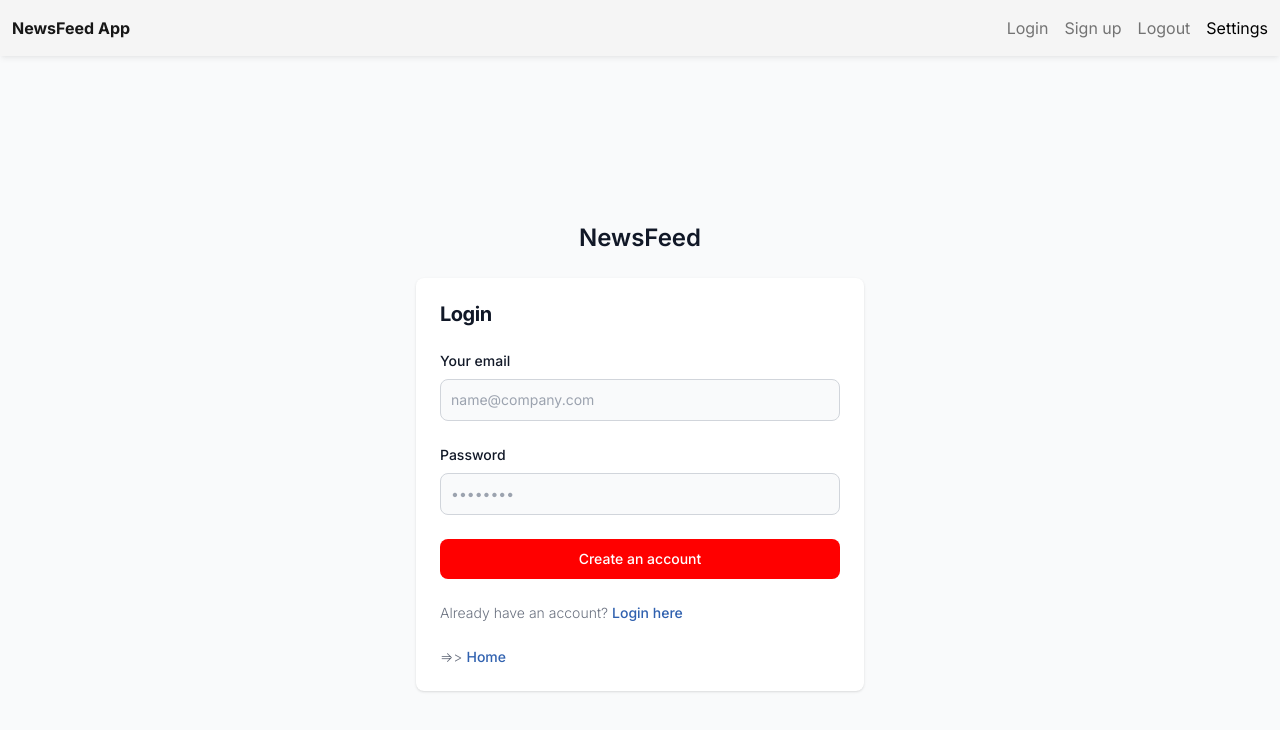
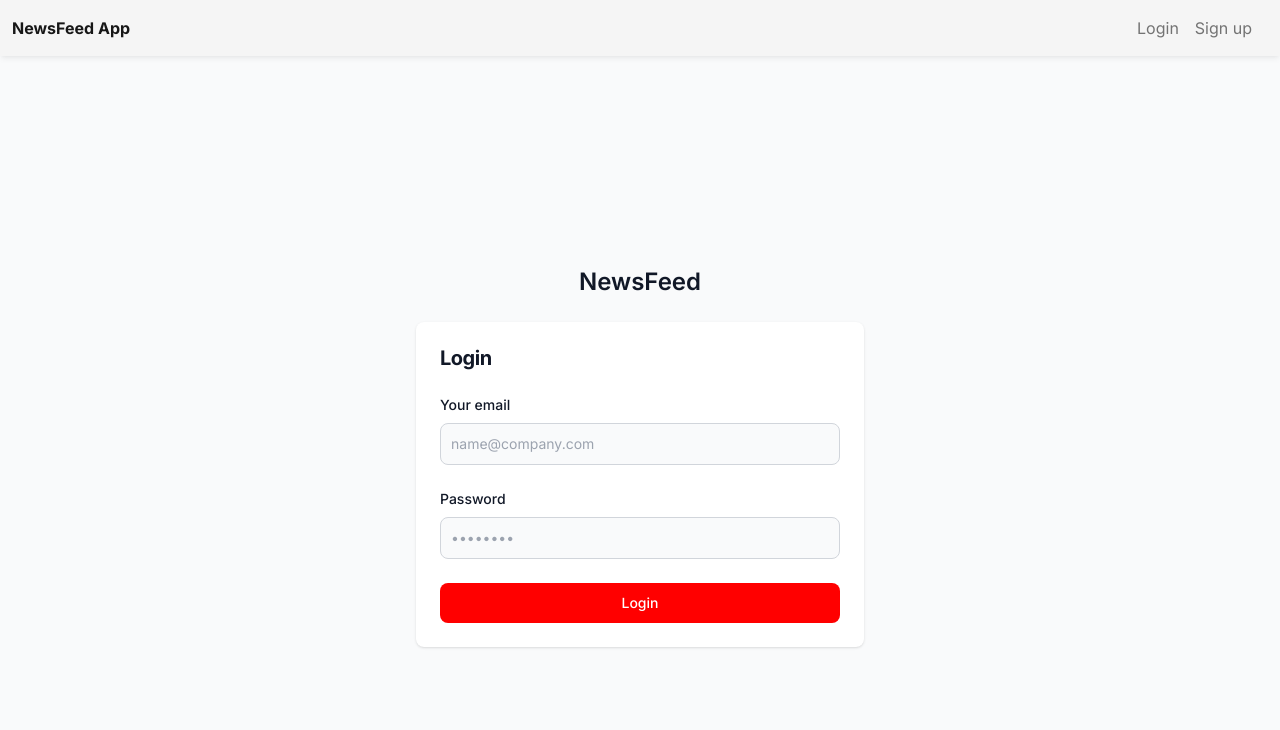
Before and after one commit to omept/news-app-frontend, a Next.js app in the folder nextjs/: page /login in a window 1280 px wide. Shown: the top 730 px of the page. Built offline with nearby package versions, Linux system fonts and the light colour scheme.

Commit message:
implemented login

```diff
--- a/nextjs/package.json
+++ b/nextjs/package.json
@@ -10,6 +10,7 @@
   },
   "dependencies": {
     "autoprefixer": "10.4.14",
+    "axios": "^1.4.0",
     "eslint": "8.42.0",
     "eslint-config-next": "13.4.4",
     "next": "13.4.4",
--- /dev/null
+++ b/nextjs/src/app/_appBackendApi/appBackendApi.js
@@ -0,0 +1,5 @@
+import axios from "axios";
+
+export function log(args) {
+  console.log(args);
+}
--- /dev/null
+++ b/nextjs/src/app/_contexts/authContext.js
@@ -0,0 +1,4 @@
+import { createContext } from 'react';
+
+export const AuthContext = createContext(null);
+export const AuthDispatchContext = createContext(null);
--- /dev/null
+++ b/nextjs/src/app/_reducers/authReducer.js
@@ -0,0 +1,53 @@
+import axios from "axios";
+import { log } from "../_appBackendApi/appBackendApi";
+
+export async function authReducer(authState, action) {
+  const baseUrl = process.env.NEXT_PUBLIC_BACKEND_API;
+
+  switch (action.type) {
+    case "login": {
+      let message = "Login successful";
+      let user = {};
+      let ok = true;
+      let token = {};
+      const res = await axios
+        .post(`${baseUrl}/auth/login`, {
+          email: action.payload.email,
+          password: action.payload.password,
+        })
+        .catch((err) => {
+          message = "Invalid credentials";
+          ok = false;
+        });
+
+      if (res && res.data && res.data.data) {
+        user = res.data.data.user;
+        token = res.data.data.access_token;
+      }
+
+      const data = {
+        message,
+        user: { ...user },
+        token: token,
+        ok,
+      };
+      return data;
+    }
+
+    case "sign-up": {
+      return tasks.map((t) => {
+        if (t.id === action.task.id) {
+          return action.task;
+        } else {
+          return t;
+        }
+      });
+    }
+    case "deleted": {
+      return tasks.filter((t) => t.id !== action.id);
+    }
+    default: {
+      throw Error("Unknown action: " + action.type);
+    }
+  }
+}
--- a/nextjs/src/app/components/Header.js
+++ b/nextjs/src/app/components/Header.js
@@ -1,5 +1,10 @@
+import { useContext } from "react";
 import "tw-elements/dist/css/tw-elements.min.css";
+import { AuthContext, AuthDispatchContext } from "../_contexts/authContext";
+import { log } from "../_appBackendApi/appBackendApi";
 export default function Header() {
+  const authState = useContext(AuthContext);
+
   return (
     <nav
       className="flex-no-wrap relative flex w-full items-center justify-between bg-neutral-100 py-2 shadow-md shadow-black/5 dark:bg-neutral-600 dark:shadow-black/10 lg:flex-wrap lg:justify-start lg:py-4"
@@ -16,7 +21,6 @@ export default function Header() {
           aria-label="Toggle navigation"
         >
           <span className="[&>svg]:w-7">
-
             <h1 className="font-bold ">NewsFeed App</h1>
           </span>
         </button>
@@ -35,6 +39,8 @@ export default function Header() {
         </div>
 
         <div className="relative flex items-center">
+          {authState.token == "" ? (
+            <>
               <div className="relative">
                 <a
                   className="hidden-arrow mr-4 flex items-center text-neutral-500 hover:text-neutral-700 focus:text-neutral-700 disabled:text-black/30 dark:text-neutral-200 dark:hover:text-neutral-300 dark:focus:text-neutral-300 [&.active]:text-black/90 dark:[&.active]:text-neutral-400"
@@ -46,7 +52,7 @@ export default function Header() {
                 >
                   Login
                 </a>
-          </div>{" "}
+              </div>
               <div className="relative">
                 <a
                   className="hidden-arrow mr-4 flex items-center text-neutral-500 hover:text-neutral-700 focus:text-neutral-700 disabled:text-black/30 dark:text-neutral-200 dark:hover:text-neutral-300 dark:focus:text-neutral-300 [&.active]:text-black/90 dark:[&.active]:text-neutral-400"
@@ -59,6 +65,9 @@ export default function Header() {
                   Sign up
                 </a>
               </div>
+            </>
+          ) : (
+            <>
               <div className="relative">
                 <a
                   className="hidden-arrow mr-4 flex items-center text-neutral-500 hover:text-neutral-700 focus:text-neutral-700 disabled:text-black/30 dark:text-neutral-200 dark:hover:text-neutral-300 dark:focus:text-neutral-300 [&.active]:text-black/90 dark:[&.active]:text-neutral-400"
@@ -83,6 +92,8 @@ export default function Header() {
                   Settings
                 </a>
               </div>
+            </>
+          )}
         </div>
       </div>
     </nav>
--- a/nextjs/src/app/layout.js
+++ b/nextjs/src/app/layout.js
@@ -1,20 +1,32 @@
-import './globals.css'
-import { Inter } from 'next/font/google'
-import  Header  from './components/Header'
+"use client";
+import "./globals.css";
+import { Inter } from "next/font/google";
+import Header from "./components/Header";
+import { useReducer } from "react";
+import { AuthContext, AuthDispatchContext } from "./_contexts/authContext";
+import { authReducer } from "./_reducers/authReducer";
+import { log } from "./_appBackendApi/appBackendApi";
 
-const inter = Inter({ subsets: ['latin'] })
+const inter = Inter({ subsets: ["latin"] });
+const defaultAuthState = { user: {}, token: "" };
 
 export const metadata = {
-  title: 'Create Next App',
-  description: 'Generated by create next app',
-}
+  title: "NewsFeed App",
+  description: "Generated by georgetheprogrammer@gmail.com",
+};
+export default function RootLayout({ children }) {
 
-export default function RootLayout({ children }) {
+  const [authState, dispatch] = useReducer(authReducer, defaultAuthState);
   return (
     <html lang="en">
       <body className={inter.className}>
-        <Header />
-        {children}</body>
+        <AuthContext.Provider value={authState}>
+          <AuthDispatchContext.Provider value={dispatch}>
+            <Header />
+            {children}
+          </AuthDispatchContext.Provider>
+        </AuthContext.Provider>
+      </body>
     </html>
-  )
+  );
 }
--- a/nextjs/src/app/login/page.js
+++ b/nextjs/src/app/login/page.js
@@ -1,12 +1,62 @@
-import Image from "next/image";
+"use client";
+import { log } from "../_appBackendApi/appBackendApi";
+import { useContext, useEffect, useRef, useState } from "react";
+import { AuthContext, AuthDispatchContext } from "../_contexts/authContext";
+import { redirect } from "next/navigation";
 
-export default function Home() {
+export default function Login() {
+  const authState = useContext(AuthContext);
+  const prevAuthState = useRef(authState);
+  const authDispatch = useContext(AuthDispatchContext);
+  const [errorMessage, setErrorMessage] = useState("");
+  const [fetching, setFetching] = useState(false);
+  const emailInput = useRef();
+  const passwordInput = useRef();
+
+  if (authState.token != "") {
+    redirect("/");
+  }
+
+  useEffect(() => {
+    // Access the resolved value of the promise
+    if (!(authState instanceof Promise)) {
+      return;
+    }
+    authState.then((authState) => {
+      // Check if the context value has changed
+      if (prevAuthState.current !== authState) {
+        // Perform any other actions based on the updated context value
+        if (!authState.ok) {
+          setErrorMessage(() => authState.message);
+          setFetching(() => false);
+        } else {
+          redirect("/");
+        }
+      }
+      // Update the previous value to track changes in the future
+      prevAuthState.current = authState;
+    });
+  }, [authState]);
+
+  async function submitLogin(event) {
+    event.preventDefault();
+    setFetching(() => true);
+    setErrorMessage(() => "");
+    authDispatch({
+      type: "login",
+      payload: {
+        email: emailInput.current.value,
+        password: passwordInput.current.value,
+      },
+    });
+  }
+
   return (
     // <main className="flex min-h-screen flex-col items-center justify-between p-24">
     <section className="bg-gray-50 dark:bg-gray-900">
-      <div className="flex flex-col items-center justify-center px-6 py-8 mx-auto md:h-screen lg:py-0">
+      <div className="flex flex-col items-center justify-center px-6 mx-auto md:h-screen lg:py-0">
         <a
-          href="#"
+          href="/"
           className="flex items-center mb-6 text-2xl font-semibold text-gray-900 dark:text-white"
         >
           NewsFeed
@@ -16,7 +66,18 @@ export default function Home() {
             <h1 className="text-xl font-bold leading-tight tracking-tight text-gray-900 md:text-2xl dark:text-white">
               Login
             </h1>
-            <form className="space-y-4 md:space-y-6" action="#">
+
+            {!errorMessage || errorMessage == "" ? (
+              ""
+            ) : (
+              <div
+                className="mb-4 rounded-lg bg-danger-100 px-6 py-5 text-base text-danger-700"
+                role="alert"
+              >
+                {errorMessage}
+              </div>
+            )}
+            <form className="space-y-4 md:space-y-6" onSubmit={submitLogin}>
               <div>
                 <label
                   // for="email"
@@ -28,9 +89,10 @@ export default function Home() {
                   type="email"
                   name="email"
                   id="email"
+                  ref={emailInput}
                   className="bg-gray-50 border border-gray-300 text-gray-900 sm:text-sm rounded-lg focus:ring-primary-600 focus:border-primary-600 block w-full p-2.5 dark:bg-gray-700 dark:border-gray-600 dark:placeholder-gray-400 dark:text-white dark:focus:ring-blue-500 dark:focus:border-blue-500"
                   placeholder="name@company.com"
-                  required=""
+                  required={true}
                 />
               </div>
               <div>
@@ -44,37 +106,27 @@ export default function Home() {
                   type="password"
                   name="password"
                   id="password"
+                  ref={passwordInput}
                   placeholder="••••••••"
                   className="bg-gray-50 border border-gray-300 text-gray-900 sm:text-sm rounded-lg focus:ring-primary-600 focus:border-primary-600 block w-full p-2.5 dark:bg-gray-700 dark:border-gray-600 dark:placeholder-gray-400 dark:text-white dark:focus:ring-blue-500 dark:focus:border-blue-500"
-                  required=""
+                  required={true}
                 />
               </div>
 
-              <button
-                type="submit"
-                style={{ background: "red" }}
-                className="w-full text-white bg-primary-600 hover:bg-primary-700 focus:ring-4 focus:outline-none focus:ring-primary-300 font-medium rounded-lg text-sm px-5 py-2.5 text-center dark:bg-primary-600 dark:hover:bg-primary-700 dark:focus:ring-primary-800"
-              >
-                Create an account
-              </button>
-              <p className="text-sm font-light text-gray-500 dark:text-gray-400">
-                Already have an account?{" "}
-                <a
-                  href="#"
-                  className="font-medium text-primary-600 hover:underline dark:text-primary-500"
+              {fetching ? (
+                <>
+                  <br />
+                  Loading ...
+                </>
+              ) : (
+                <button
+                  type="submit"
+                  style={{ background: "red" }}
+                  className="w-full text-white bg-primary-600 hover:bg-primary-700 focus:ring-4 focus:outline-none focus:ring-primary-300 font-medium rounded-lg text-sm px-5 py-2.5 text-center dark:bg-primary-600 dark:hover:bg-primary-700 dark:focus:ring-primary-800"
                 >
-                  Login here
-                </a>
-              </p>
-              <p className="text-sm font-light text-gray-500 dark:text-gray-400">
-                {" =>> "}
-                <a
-                  href="#"
-                  className="font-medium text-primary-600 hover:underline dark:text-primary-500"
-                >
-                  Home
-                </a>
-              </p>
+                  Login
+                </button>
+              )}
             </form>
           </div>
         </div>
--- a/nextjs/src/app/page.js
+++ b/nextjs/src/app/page.js
@@ -1,4 +1,3 @@
-import Image from "next/image";
 
 export default function Home() {
   return (
```
Also changed, not shown: nextjs/.eslintrc.json, 1 other file (tests, documents, lock files or other folders). Lines whose indentation alone changed are shown as unchanged.
